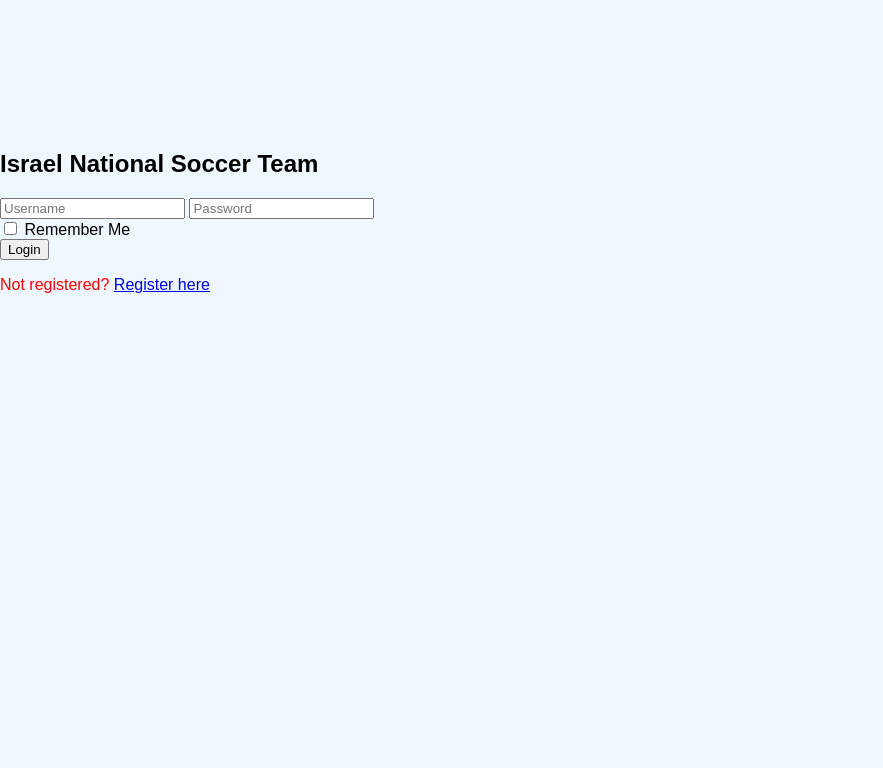
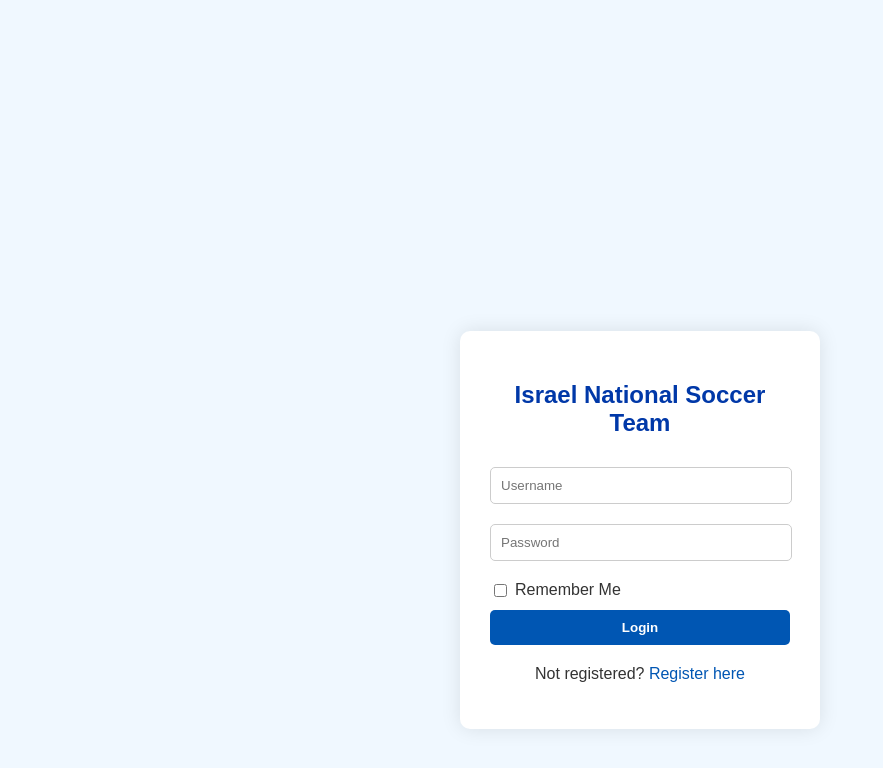
Before and after one commit to sharonAviv/fullstack_final_project, a website: page src/login.html in a window 1280 px wide. Shown: the whole page, without its empty margins (0-883 px from the left). Drawn offline with Linux system fonts and the light colour scheme.

Commit message:
trying to solve css attempt #1

```diff
--- a/src/styles.css
+++ b/src/styles.css
@@ -2,8 +2,83 @@
 body {
     font-family: Arial, sans-serif;
     background-color: #f0f8ff; /* Light blue background */
+    display: flex;
+    justify-content: center;
+    align-items: center;
+    height: 100vh;
     margin: 0;
     padding-top: 130px; /* Account for both headers */
+}
+
+/* Login and register container styles */
+.form-container {
+    background-color: white;
+    padding: 30px;
+    border-radius: 10px;
+    box-shadow: 0 0 20px rgba(0, 0, 0, 0.1);
+    width: 300px;
+    text-align: center;
+}
+
+.form-container h2 {
+    color: #0038a8; /* Dark blue text */
+    margin-bottom: 20px;
+}
+
+.form-container input[type="text"],
+.form-container input[type="password"] {
+    width: calc(100% - 20px);
+    padding: 10px;
+    margin: 10px 0;
+    border: 1px solid #ccc;
+    border-radius: 5px;
+    outline: none;
+}
+
+.form-container input[type="text"]:focus,
+.form-container input[type="password"]:focus {
+    border-color: #0056b3; /* Blue border on focus */
+}
+
+.checkbox-container {
+    display: flex;
+    align-items: center;
+    margin: 10px 0;
+    justify-content: left;
+}
+
+.checkbox-container label {
+    margin-left: 5px;
+    color: #333;
+}
+
+.form-container button {
+    width: 100%;
+    padding: 10px;
+    background-color: #0056b3; /* Blue button */
+    color: white;
+    border: none;
+    border-radius: 5px;
+    cursor: pointer;
+    font-weight: bold;
+}
+
+.form-container button:hover {
+    background-color: #003f8a; /* Darker blue on hover */
+}
+
+.form-container .message {
+    margin-top: 20px;
+    color: #333;
+}
+
+.form-container .message a {
+    color: #0056b3;
+    text-decoration: none;
+}
+
+.form-container .message a:hover {
+    text-decoration: underline;
 }
 
 /* Main Header styles */
@@ -77,6 +152,21 @@
     top: 50px;
     z-index: 1000;
     text-align: center;
+}
+
+/* Tooltip styles */
+.tooltip {
+    position: absolute;
+    background-color: #333;
+    color: white;
+    padding: 5px 10px;
+    border-radius: 5px;
+    font-size: 12px;
+    white-space: nowrap;
+    visibility: hidden;
+    opacity: 0;
+    transition: opacity 0.2s;
+    z-index: 1001;
 }
 
 .products-header h1 {
@@ -221,6 +311,17 @@
 /* Navigation Menu Specific Styles */
 .navigation-menu {
     /* Additional specific styles for the navigation menu can go here if needed */
+    background-color: white;
+    border-left: 1px solid #ccc;
+    box-shadow: -2px 0 4px rgba(0, 0, 0, 0.1);
+    position: fixed;
+    top: 50px; /* Adjust to move down the menu */
+    right: -350px; /* Initially hidden, completely out of the screen */
+    width: 300px;
+    height: calc(100% - 50px); /* Adjust to move down the menu */
+    padding: 20px;
+    transition: right 0.3s ease;
+    z-index: 999;
 }
 
 #navigation-menu ul {
```
